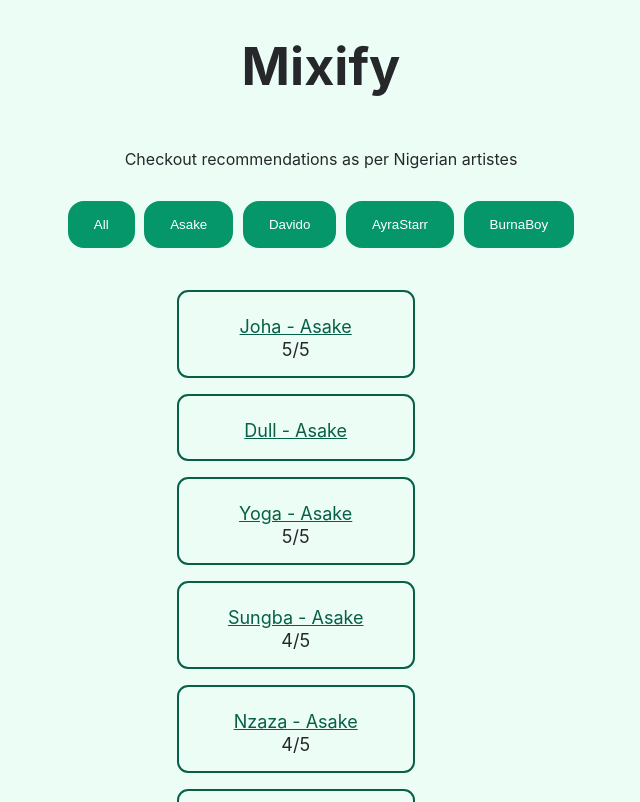
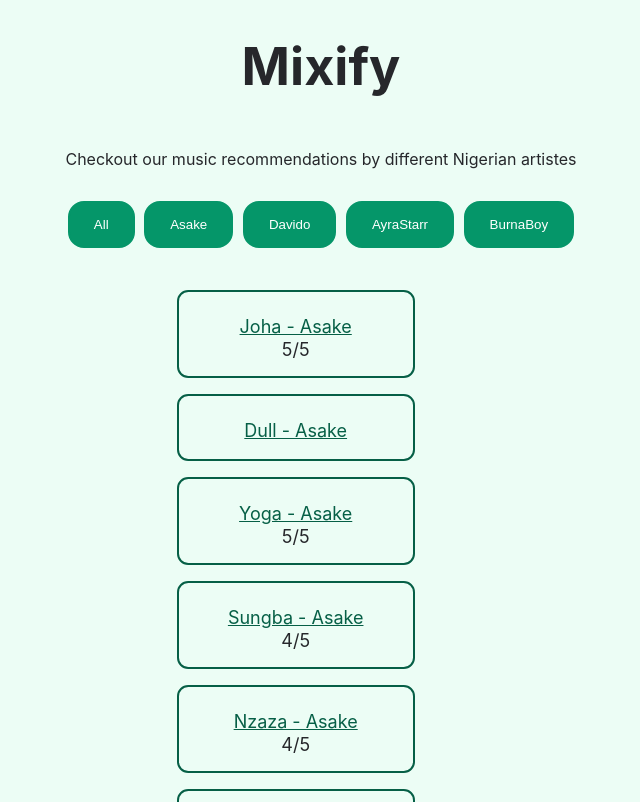
Before and after one commit to UzziahOsia/MIXIFY, a React (Create React App) app: page / in a window 1280 px wide. Shown: the top 802 px of the page, without its empty margins (319-959 px from the left). Built offline with nearby package versions, Linux system fonts and the light colour scheme.

Commit message:
Update App.js

```diff
--- a/src/App.js
+++ b/src/App.js
@@ -65,7 +65,7 @@
 
       <h1>Mixify</h1>
       <p style={{ fontSize: "medium" }}>
-        Checkout recommendations as per Nigerian artistes
+        Checkout our music recommendations by different Nigerian artistes
       </p>
       <div>
         {Object.keys(musicDB).map((artistName) => (
```
